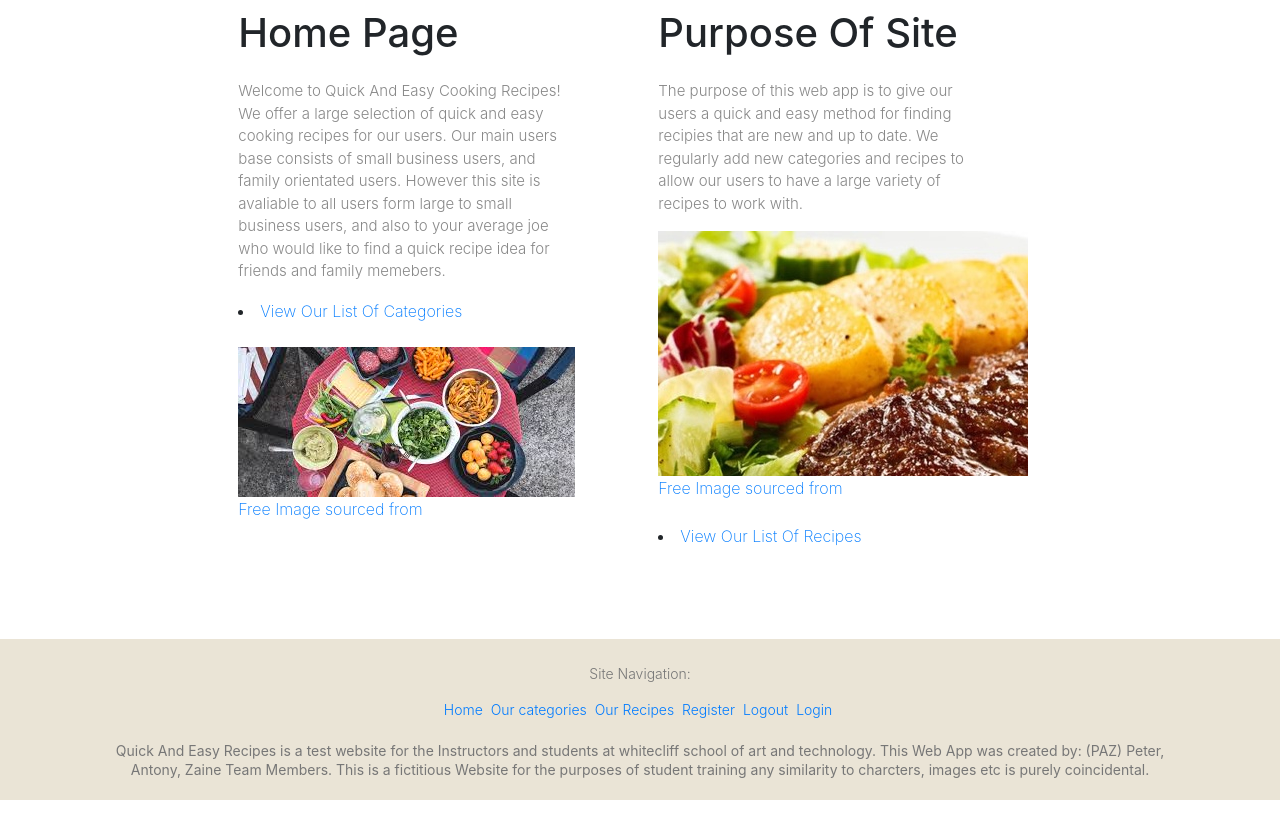
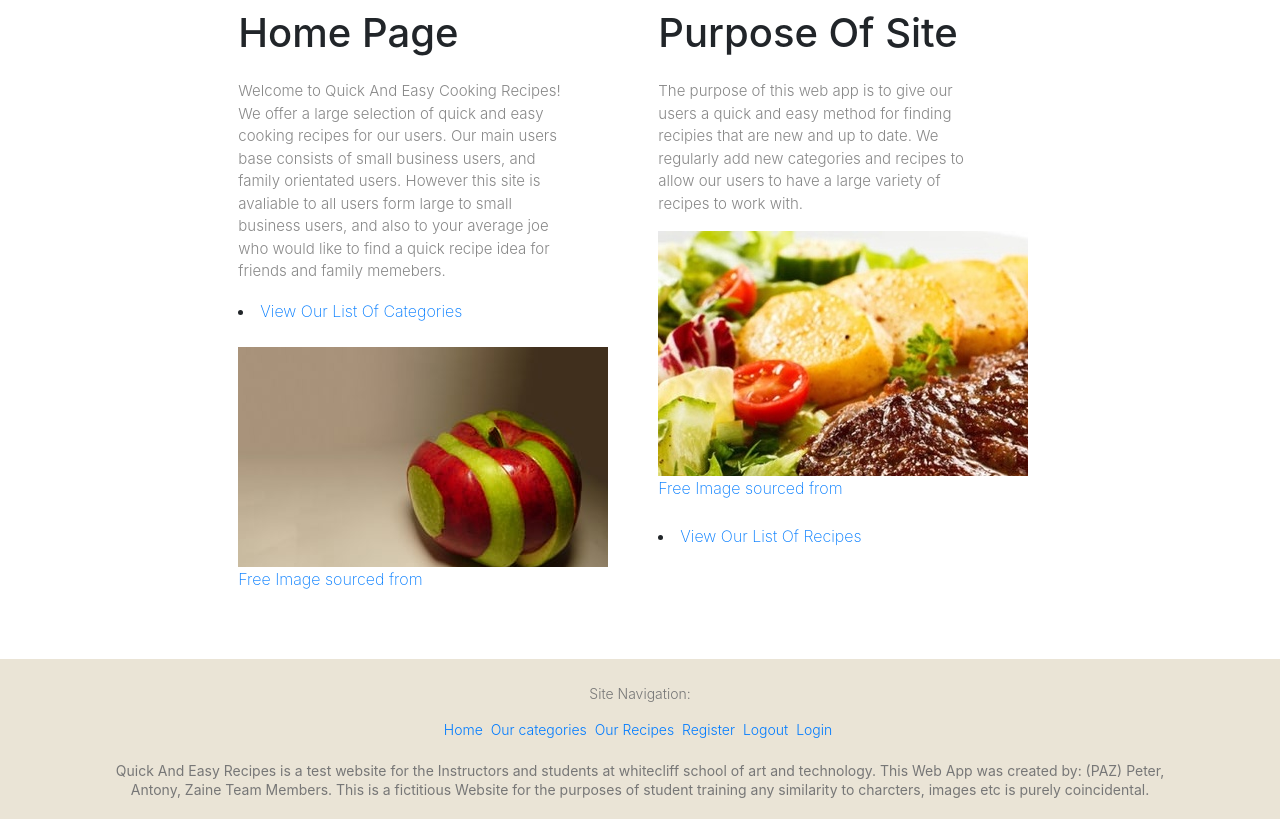
Before and after one commit to AntonyJones-92019124/Team-Project-Secure-Web-App-Team-Component-PAZ-, a Django app: page /home/ in a window 1280 px wide. Shown: the part 386-1205 px from the top of the page. Run offline with Django 3.2, Linux system fonts and the light colour scheme; some libraries are stand-ins or nearby versions.

Commit message:
Initial Commit, Antony Jones

```diff
--- a/home/static/style_PAZ.css
+++ b/home/static/style_PAZ.css
@@ -36,9 +36,9 @@ Description: See style css layouts for Quick And EAsy Recipes (PAZ)
 	padding: 10px;
 }
 .leftbox_div1_image {
-	width: 337px;
-	height: 150px;
-	background-image: url('images/Free-Food_image.png');
+	width: 370px;
+	height: 220px;
+	background-image: url('images/Lemon.jpg');
 }
 .rightbox_div2_image {
 	width: 370px;
@@ -55,7 +55,7 @@ Description: See style css layouts for Quick And EAsy Recipes (PAZ)
 	max-width: 350px;
 	height: 500px;
 	padding: 10px;
-	margin-bottom: 80px;
+	margin-bottom: 100px;
 }
 .rightbox_div2 {
 	margin-left: 20px;
@@ -63,7 +63,7 @@ Description: See style css layouts for Quick And EAsy Recipes (PAZ)
 	max-width: 350px;
 	height: 500px;
 	padding: 10px;
-	margin-bottom: 120px;
+	margin-bottom: 140px;
 }
 }
 
@@ -76,7 +76,7 @@ Description: See style css layouts for Quick And EAsy Recipes (PAZ)
 	max-width: 300px;
 	height: 500px;
 	padding: 10px;
-	margin-bottom: 80px;
+	margin-bottom: 100px;
 }
 .rightbox_div2 {
 	margin: 0 auto;
@@ -84,7 +84,7 @@ Description: See style css layouts for Quick And EAsy Recipes (PAZ)
 	max-width: 300px;
 	height: 500px;
 	padding: 10px;
-	margin-bottom: 120px;
+	margin-bottom: 140px;
 }
 }
 
```
Also changed, not shown: home/static/images/Free-Food_image.png, home/static/images/Lemon.jpg (added).
